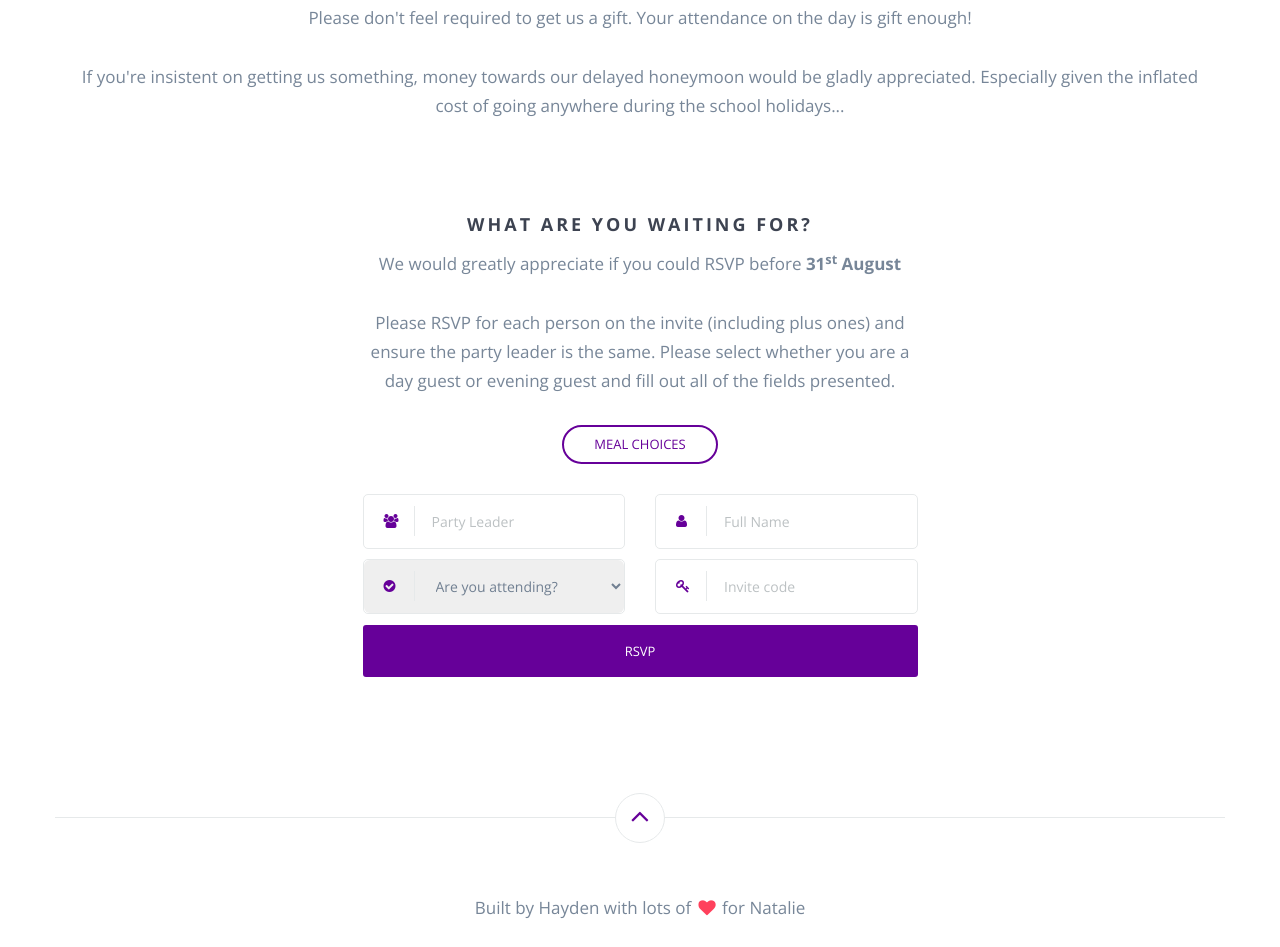
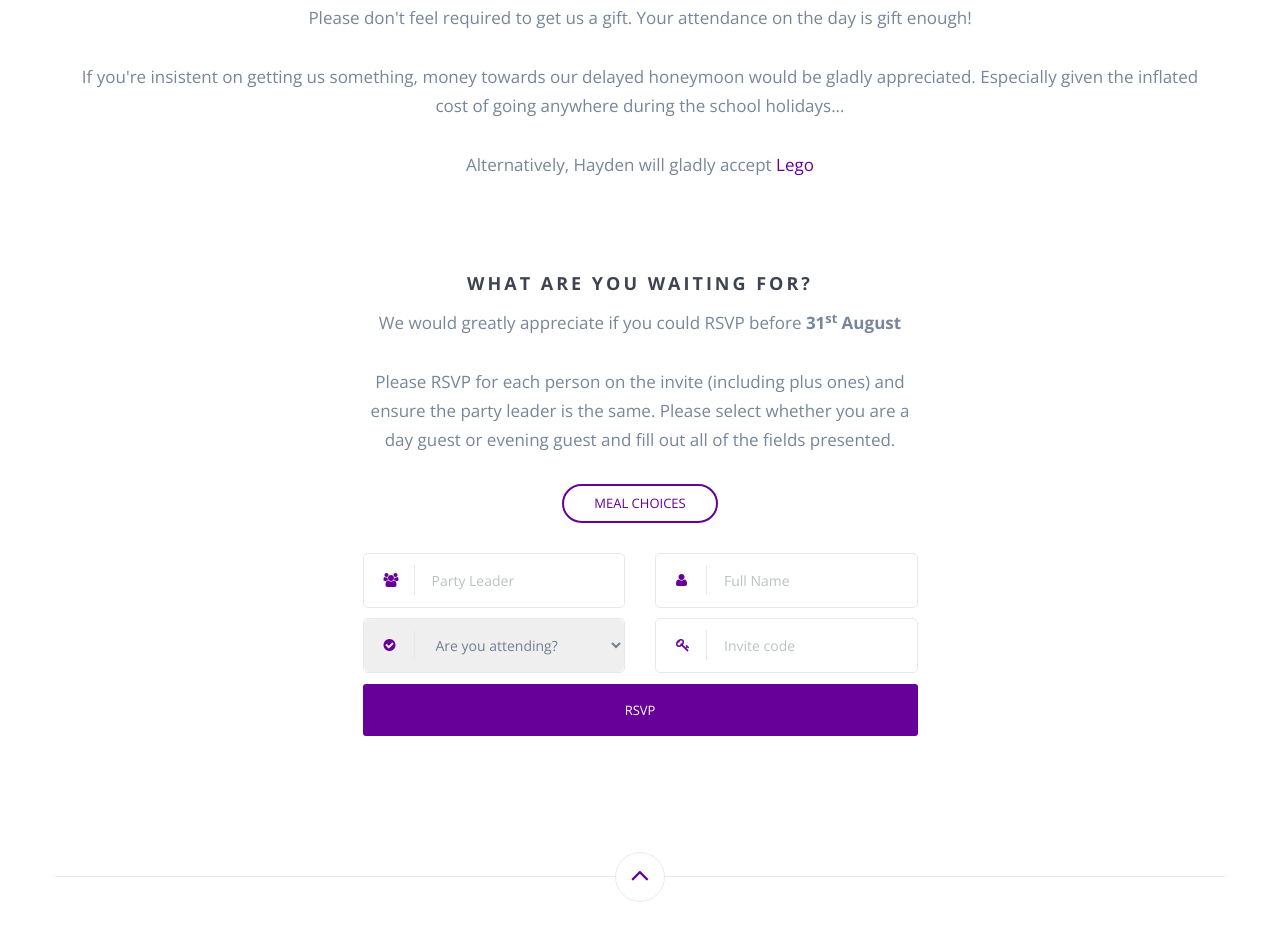
Before and after one commit to hamzer94/hamzer94.github.io, a website: page index.html in a window 1280 px wide. Shown: the part 5825-6772 px from the top of the page. Drawn offline with nearby package versions, Linux system fonts and the light colour scheme; some packages are replaced by stand-ins of ours; files whose address does not match are found by name.

Commit message:
Update index.html
Cheeky Lego statement

```diff
--- a/index.html
+++ b/index.html
@@ -524,6 +524,9 @@
                     <p>
                         If you're insistent on getting us something, money towards our delayed honeymoon would be gladly appreciated. Especially given the inflated cost of going anywhere during the school holidays...
                     </p>
+                    <p>
+                        Alternatively, Hayden will gladly accept <a href="https://www.lego.com/en-gb/product/batcave-shadow-box-76252" target="_blank">Le</a><a href="https://www.lego.com/en-gb/product/the-razor-crest-75331" target="_blank">go</a>
+                    </p>
                 </div>
             </div>
         </div>
```
